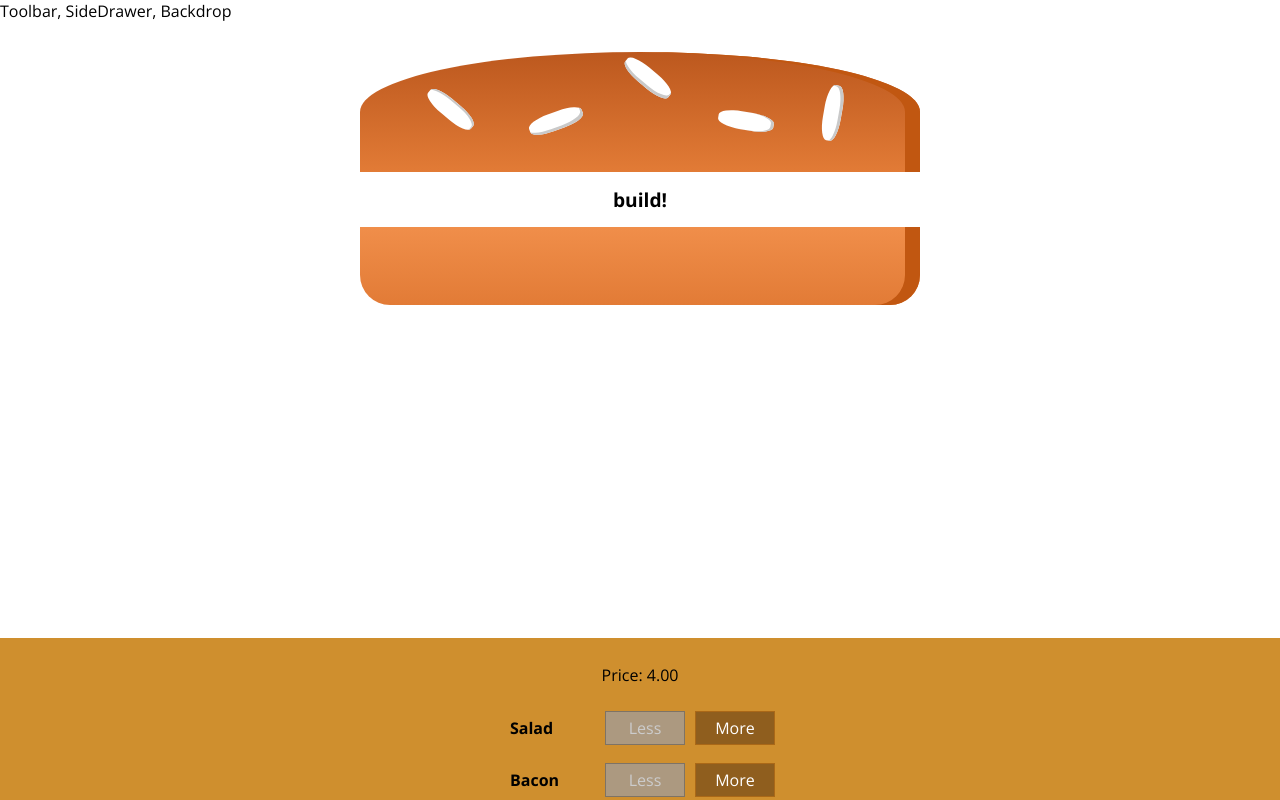
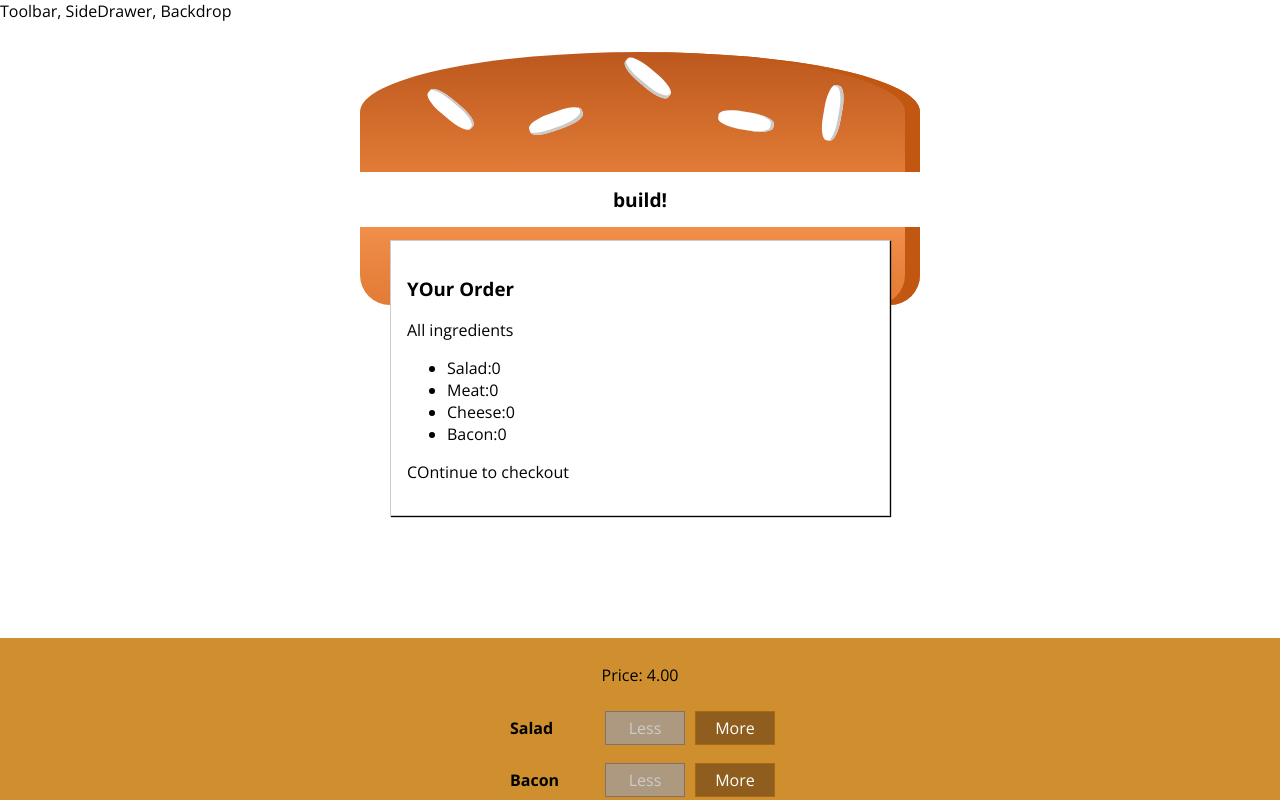
Before and after one commit to sm0k1nggnu/UdemyReactRedux, a React app: page / in a window 1280 px wide. Shown: the top 800 px of the page. Built offline with nearby package versions, Linux system fonts and the light colour scheme.

Commit message:
order summary modal

```diff
--- /dev/null
+++ b/src/components/Burger/OrderSummary/OrderSummary.js
@@ -0,0 +1,39 @@
+import React from 'react';
+import Aux from '../../../hoc/Aux';
+
+const orderSummary = (props) => {
+    const ingredientSummary = Object.keys(props.ingredients)
+        .map(igKey => {
+            return (
+                <li key={igKey}>
+                    <span
+                        style={{textTransform: 'capitalize'}}>{igKey}
+                    </span>:{props.ingredients[igKey]}
+                </li>
+            )
+        })
+    return (
+        <Aux>
+            <h3>YOur Order</h3>
+            <p>All ingredients</p>
+            <ul>
+                {ingredientSummary}
+            </ul>
+            <p>COntinue to checkout</p>
+        </Aux>
+    );
+}
+
+export default orderSummary;
+
+// const orderSummary = (props) => {
+//     return (
+//         <Aux>
+//             real function with logic
+//         </Aux>
+//     );
+// }
+
+// const modal = (props) => (
+//     <div className={classes.Modal}>no logic, just return</div>
+// )
--- /dev/null
+++ b/src/components/UI/Modal/Modal.css
@@ -0,0 +1,20 @@
+.Modal {
+    position: fixed;
+    z-index: 500;
+    background-color: white;
+    width: 70%;
+    border: 1px solid #ccc;
+    box-shadow: 1px 1px 1px black;
+    padding: 16px;
+    left: 15%;
+    top: 30%;
+    box-sizing: border-box;
+    transition: all 0.3s ease-out;
+}
+
+@media (min-width: 600px) {
+    .Modal {
+        width: 500px;
+        left: calc(50% - 250px);
+    }
+}
--- /dev/null
+++ b/src/components/UI/Modal/Modal.js
@@ -0,0 +1,8 @@
+import React from 'react';
+import classes from './Modal.css';
+
+const modal = (props) => (
+    <div className={classes.Modal}>{props.children}</div>
+)
+
+export default modal;
--- a/src/container/BurgerBuilder/BurgerBuilder.js
+++ b/src/container/BurgerBuilder/BurgerBuilder.js
@@ -2,6 +2,8 @@
 import Aux from '../../hoc/Aux';
 import Burger from '../../components/Burger/Burger';
 import BuildControls from '../../components/Burger/BuildControls/BuildControls';
+import Modal from '../../components/UI/Modal/Modal';
+import OrderSummary from '../../components/Burger/OrderSummary/OrderSummary'
 
 const INGREDIENT_PRICES = {
     salad: 0.5,
@@ -69,6 +71,9 @@
         }
         return(
             <Aux>
+                <Modal>
+                    <OrderSummary ingredients={this.state.ingredients}/>
+                </Modal>
                 <Burger ingredients={this.state.ingredients}/>
                 <BuildControls
                     ingredientAdded={this.addIngredientHandler}
```
